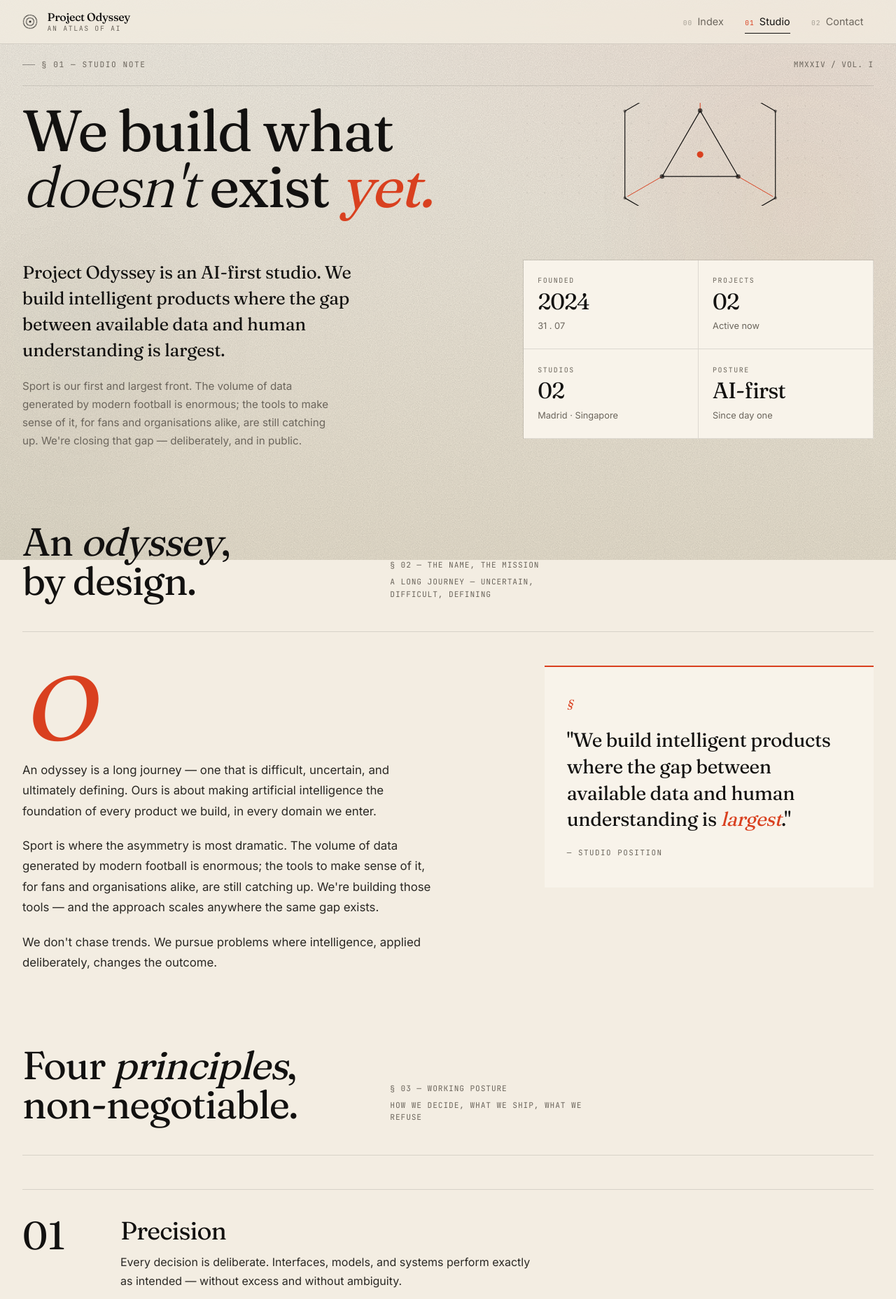
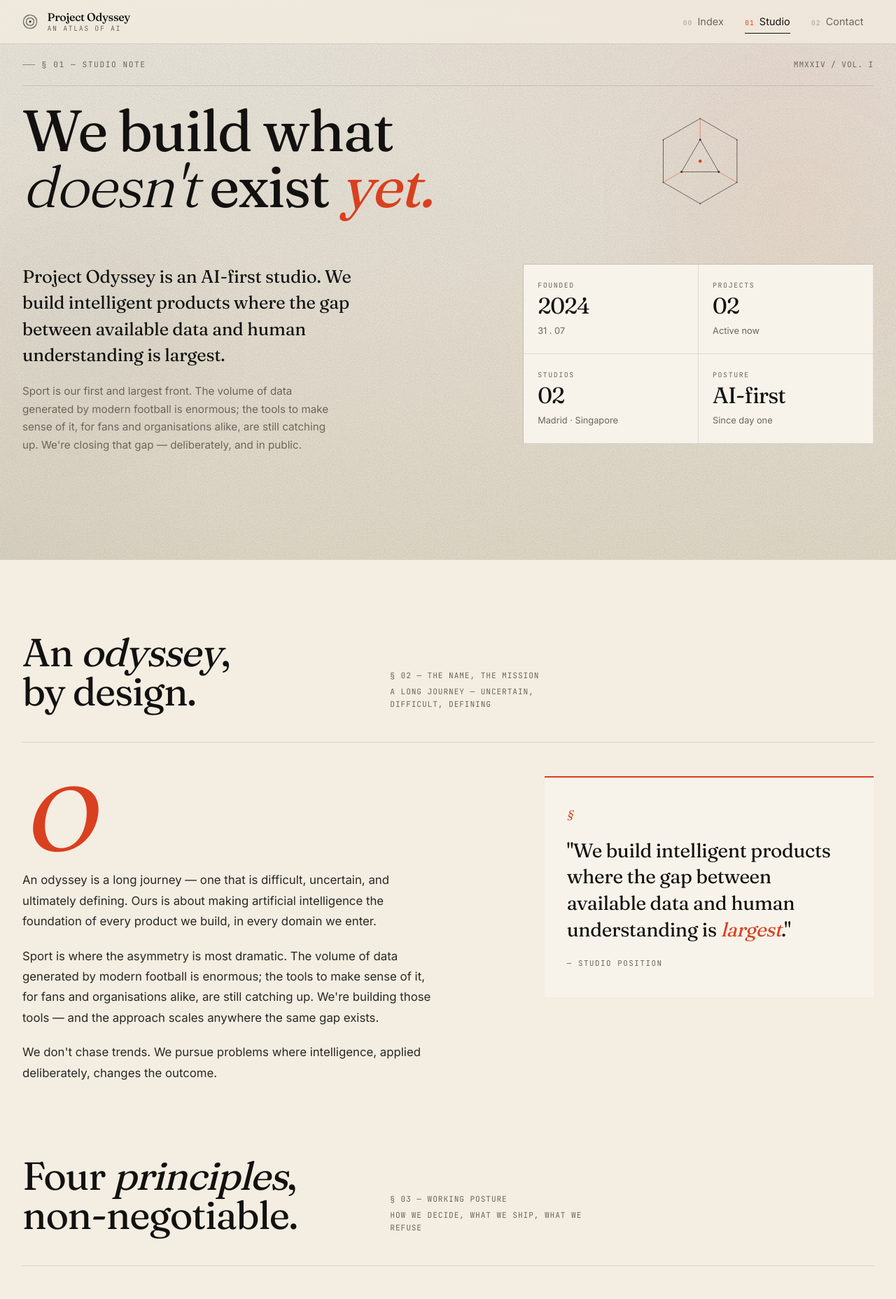
Before and after one commit to itugoluk/project-odyssey, a React (Vite) app: page /about in a window 1280 px wide. Shown: the top 1856 px of the page at 70% size. Built offline with nearby package versions, Linux system fonts and the light colour scheme.

Commit message:
About: scale anim to fit, hero fills viewport, principles in 4-col grid

```diff
--- a/src/pages/About.css
+++ b/src/pages/About.css
@@ -7,9 +7,13 @@
 /* ── Hero ───────────────────────────────────────── */
 .about-hero {
   padding-top: 0.75rem;
+  padding-bottom: 2rem;
   display: flex;
   flex-direction: column;
   gap: 1.5rem;
+  /* Fill the visible viewport so the next section sits below the fold.
+     4.5rem = page padding-top (clears fixed navbar). */
+  min-height: calc(100vh - 4.5rem);
 }
 
 .about-hero-top {
@@ -62,22 +66,20 @@
   font-variation-settings: 'opsz' 144, 'SOFT' 100, 'WONK' 1;
 }
 
-/* ── Animation column (borderless, height-matched to title) */
+/* ── Animation column (borderless, scales to fit title height) */
 .about-anim-col {
-  /* Clip SVG so it doesn't exceed title height.
-     The hex top/bottom vertices extend beyond the frame intentionally —
-     the form is larger than what you can see. */
-  overflow: hidden;
   display: flex;
   align-items: center;
-  /* ~2 title lines at 6.5vw × 0.92 line-height */
-  max-height: clamp(130px, 11.5vw, 175px);
+  justify-content: flex-end;
+  min-height: 0;
 }
 
 .about-anim-svg {
   width: 100%;
+  height: auto;
+  /* Scales (not clips) to roughly match title height. */
+  max-height: clamp(160px, 13vw, 220px);
   display: block;
-  flex-shrink: 0;
 }
 
 /* ── Hero grid (below fold) ─────────────────────── */
@@ -252,48 +254,58 @@
   list-style: none;
   padding: 0;
   margin: 0;
-  display: flex;
-  flex-direction: column;
+  display: grid;
+  grid-template-columns: repeat(4, minmax(0, 1fr));
+  border-top: 1px solid var(--hairline);
+  border-bottom: 1px solid var(--hairline);
 }
 
 .principle {
-  display: grid;
-  grid-template-columns: 100px minmax(0, 1fr);
-  gap: 2.5rem;
-  padding: 2.5rem 0;
-  border-top: 1px solid var(--hairline);
-  align-items: start;
-  transition: padding 0.35s var(--ease-out), background 0.35s var(--ease-out);
+  display: flex;
+  flex-direction: column;
+  gap: 1.5rem;
+  padding: 2.25rem 1.75rem;
+  border-right: 1px solid var(--hairline);
+  position: relative;
+  transition: background 0.35s var(--ease-out);
 }
 
 .principle:last-child {
-  border-bottom: 1px solid var(--hairline);
+  border-right: none;
+}
+
+/* Ember accent line that reveals on hover — top of the column */
+.principle::before {
+  content: '';
+  position: absolute;
+  top: -1px;
+  left: 0;
+  right: 0;
+  height: 2px;
+  background: var(--ember);
+  transform: scaleX(0);
+  transform-origin: left center;
+  transition: transform 0.45s var(--ease-out);
 }
 
 .principle:hover {
-  padding-left: 1rem;
-  padding-right: 1rem;
-  background: linear-gradient(90deg, transparent 0%, var(--paper-raised) 10%, var(--paper-raised) 90%, transparent 100%);
+  background: var(--paper-raised);
+}
+
+.principle:hover::before {
+  transform: scaleX(1);
 }
 
 .principle:hover .principle-num {
   color: var(--ember);
 }
 
-@media (max-width: 640px) {
-  .principle {
-    grid-template-columns: 1fr;
-    gap: 1rem;
-  }
-}
-
 .principle-num {
-  font-family: var(--font-display);
-  font-size: 3.5rem;
-  font-weight: 400;
-  color: var(--ink);
-  line-height: 0.9;
-  font-variation-settings: 'opsz' 144, 'SOFT' 40;
+  font-family: var(--font-mono);
+  font-size: 0.7rem;
+  letter-spacing: 0.18em;
+  text-transform: uppercase;
+  color: var(--ink-faint);
   transition: color 0.3s ease;
 }
 
@@ -301,24 +313,52 @@
   display: flex;
   flex-direction: column;
   gap: 0.75rem;
+  flex: 1;
 }
 
 .principle-title {
   font-family: var(--font-display);
-  font-size: clamp(1.6rem, 3vw, 2.25rem);
+  font-size: clamp(1.4rem, 1.8vw, 1.85rem);
   font-weight: 400;
   line-height: 1.05;
-  letter-spacing: -0.025em;
+  letter-spacing: -0.02em;
   color: var(--ink);
-  font-variation-settings: 'opsz' 120, 'SOFT' 40;
+  font-variation-settings: 'opsz' 96, 'SOFT' 40;
 }
 
 .principle-desc {
   font-family: var(--font-body);
-  font-size: 1rem;
-  line-height: 1.7;
+  font-size: 0.9rem;
+  line-height: 1.6;
   color: var(--ink-2);
-  max-width: 58ch;
+}
+
+@media (max-width: 960px) {
+  .principles {
+    grid-template-columns: repeat(2, minmax(0, 1fr));
+  }
+  .principle {
+    border-bottom: 1px solid var(--hairline);
+  }
+  .principle:nth-child(2n) {
+    border-right: none;
+  }
+  .principle:nth-last-child(-n+2) {
+    border-bottom: none;
+  }
+}
+
+@media (max-width: 560px) {
+  .principles {
+    grid-template-columns: 1fr;
+  }
+  .principle {
+    border-right: none;
+    border-bottom: 1px solid var(--hairline);
+  }
+  .principle:last-child {
+    border-bottom: none;
+  }
 }
 
 /* ── Stations ─────────────────────────────────── */
```
